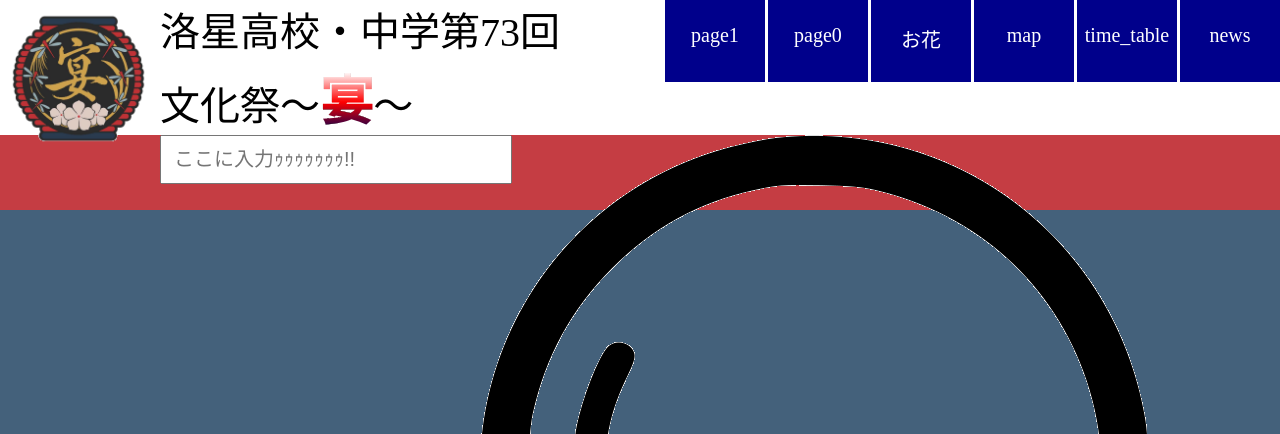
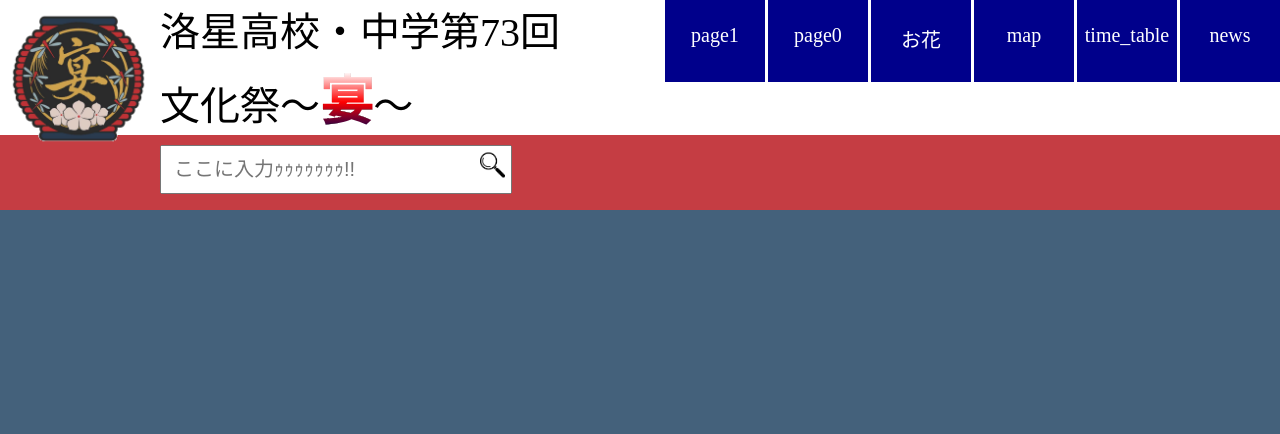
Before and after one commit to ramune64/web_rakusei_fes, a PHP site: page /index.php in a window 1280 px wide. Shown: the top 434 px of the page. Run offline with PHP 8.4, Linux system fonts and the light colour scheme; some libraries are stand-ins or nearby versions.

Commit message:
検索欄修正

```diff
--- a/header-nav.php
+++ b/header-nav.php
@@ -66,8 +66,8 @@
 
                     <label>
                       <!-- ページ内検索欄 -->
-                      <div class="serchbox"><input type="text" name="word" placeholder="ここに入力ｩｩｩｩｩｩｩ!!" ></div>
-                      <!-- <input type="image" src="/image/magnifying_glass2.png" alt="rens" class="rens"> -->
+                      <input type="text" name="word" placeholder="ここに入力ｩｩｩｩｩｩｩ!!" class="serchbox">
+                      <input type="image" src="/image/magnifying_glass2.png" alt="rens" class="rens">
                     </label>
 
             </form>
--- a/stylesheet/style.css
+++ b/stylesheet/style.css
@@ -169,23 +169,34 @@ header p span{
 
 
 .serch{
-    /* position: relative; */
+    position: relative;
     /* margin: auto 40px auto auto; */
 }
-input{
+input.serchbox{
     top: 0;
-    position: absolute;
     padding: 5px 36px 5px 12px;
     height: 35px;
     width: 300px;
     font-size: 20px;
-    margin:auto 0 auto 160px;
+    margin-left:160px;
+    vertical-align:middle
+}
+.rens{
+    width: 25px;
+    height: 25px;
+    position: absolute;
+    cursor: pointer;
+    left: 480px;
+    top: 50%;
+    transform: translateY(-50%);
+    -webkit-transform: translateY(-50%);
+
 }
 /* input.serchbox::before{
     content: url();
 } */
 
-.serchbox::after{
+/* .serchbox::after{
     content:url("image/magnifying_glass2.png");
     width: 25px;
     position: absolute;
@@ -194,18 +205,12 @@ input{
     top: 0px;
     display: block;
 
-}
-/* div.serchbox_parent{
+} */
+div.serchbox_parent{
     position: relative;
     margin: auto 10px;
-} */
-.rens{
-    width: 25px;
-    position: absolute;
-    cursor: pointer;
-    left: 480px;
-    top: 34px;
 }
+
 
 
 
```
